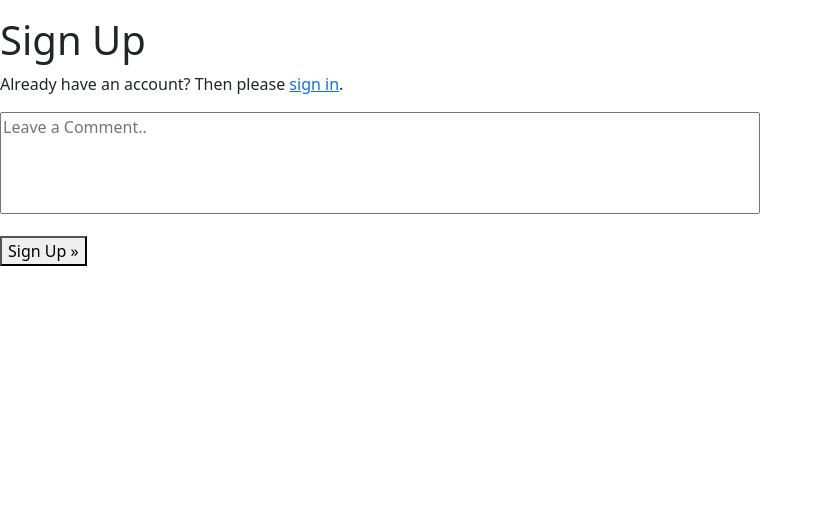
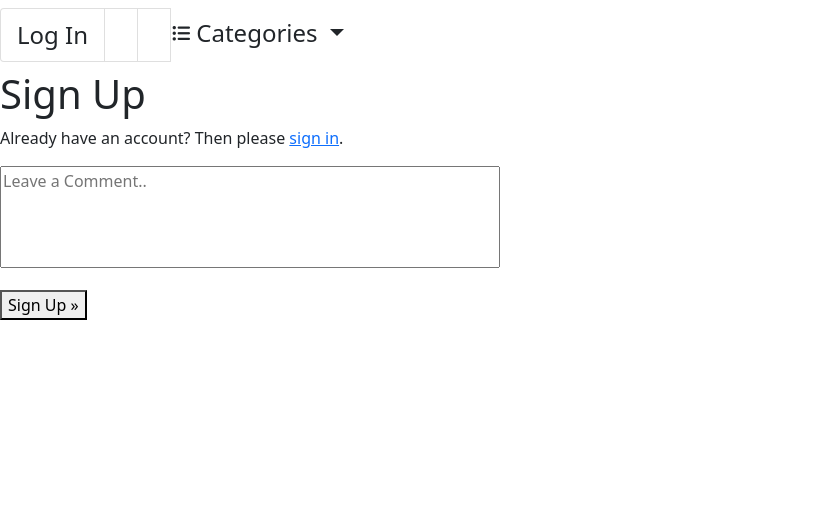
Before and after one commit to Enquil/rtr_v3, a Django app: template templates/allauth/account/signup.html in a window 1280 px wide. Shown: the top 508 px of the page, without its empty margins (0-823 px from the left). Run offline with Django 3.2, Linux system fonts and the light colour scheme; the template is opened without the code that fills it: values that come from a table or form of the project are taken from there, others are empty; some libraries are stand-ins or nearby versions.

Commit message:
styled commentform and post_detail image, added navbar to base

```diff
--- a/static/css/base.css
+++ b/static/css/base.css
@@ -1,9 +1,11 @@
 textarea {
     resize: none;
+    width: 500px;
     max-width: 100%;
 }
 
 .post-detail-img {
-    max-width: 400px;
+    width: 500px;
+    max-width: 100%;
     height: auto;
 }
--- a/templates/base.html
+++ b/templates/base.html
@@ -55,6 +55,97 @@
 
         <!-- Top Nav -->
         <nav class="navbar navbar-expand-lg navbar-light">
+            <ul class="list-group list-group-horizontal">
+                <li class="list-group-item">
+                    <a class="fs-4 text-dark text-decoration-none" href="">
+                        Log In
+                    </a>
+                </li>
+                <li class="list-group-item">
+
+                </li>
+                <li class="list-group-item">
+                    <div class="dropdown category-menu">
+                        <li class="text-dark btn dropdown-toggle nav-color fs-4 ps-0 me-5"
+                            type="button"
+                            id="category-dropdown"
+                            data-bs-toggle="dropdown"
+                            aria-expanded="false">
+                            <i class="fa-solid fa-list-ul fa-xs"></i>
+                            Categories
+                        </li>
+
+                        <!-- Post Categories ul -->
+                        <ul class="dropdown-menu rounded-0 border-0 text-center"
+                            aria-labelledby="category-dropdown">
+
+                            <li class="nav-item dropdown-categories">
+
+                                <a class="text-dark nav-link fs-4"
+                                   href="">
+                                    General
+                                </a>
+                            </li>
+
+                            <li class="nav-item dropdown-categories">
+
+                                <a class="text-dark nav-link fs-4"
+                                   href="">
+                                    Business
+                                </a>
+                            </li>
+
+                            <li class="nav-item dropdown-categories">
+
+                                <a class="text-dark nav-link fs-4"
+                                   href="">
+                                    Art/Entertainment
+                                </a>
+                            </li>
+
+                            <li class="nav-item dropdown-categories">
+                                <a class="text-dark nav-link fs-4"
+                                   href="">
+                                    Finance/Economics
+                                </a>
+                            </li>
+
+                            <li class="nav-item dropdown-categories">
+
+                                <a class="text-dark nav-link fs-4"
+                                   href="">
+                                    Politics
+                                </a>
+                            </li>
+
+                            <li class="nav-item dropdown-categories">
+
+                                <a class="text-dark nav-link fs-4"
+                                   href="">
+                                    Sciences
+                                </a>
+                            </li>
+
+                            <li class="nav-item dropdown-categories">
+
+                                <a class="text-dark nav-link fs-4"
+                                   href="">
+                                    Opinions
+                                </a>
+                            </li>
+
+                            <li class="nav-item dropdown-categories">
+
+                                <a class="text-dark nav-link fs-4"
+                                   href="">
+                                    Ships and Giggles
+                                </a>
+                            </li>
+                        </ul>
+                    </div>
+
+                </li>
+              </ul>
         </nav>
 
 
```
Also changed, not shown: post_detail/templates/post_detail/post_detail.html (+22 -8 lines).
